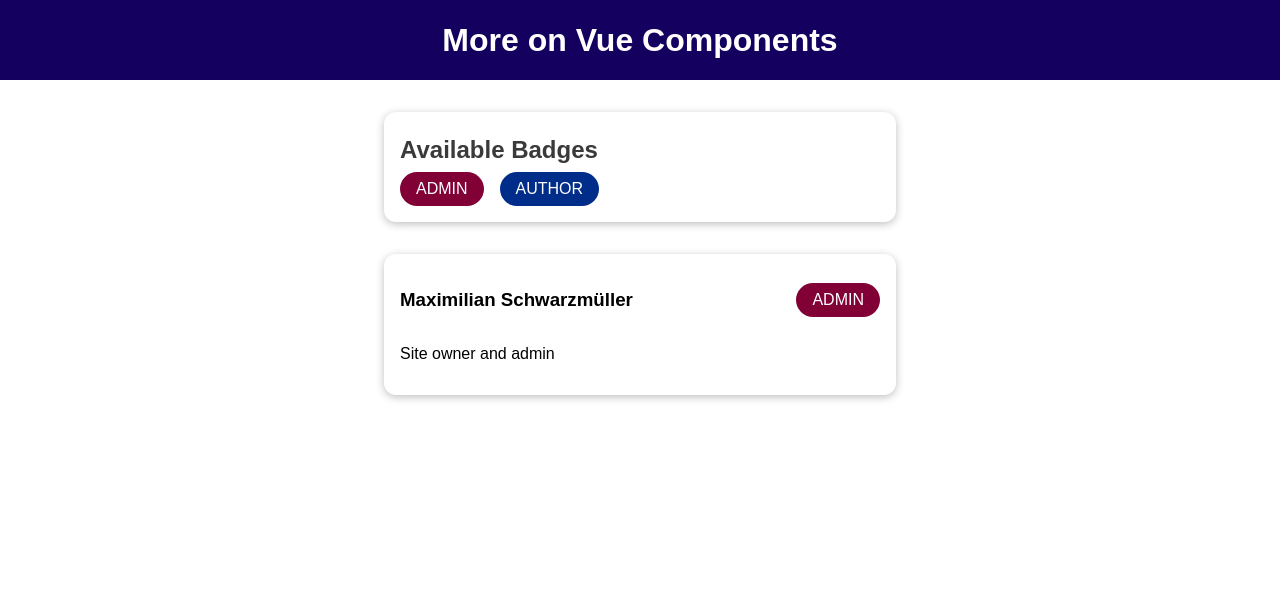
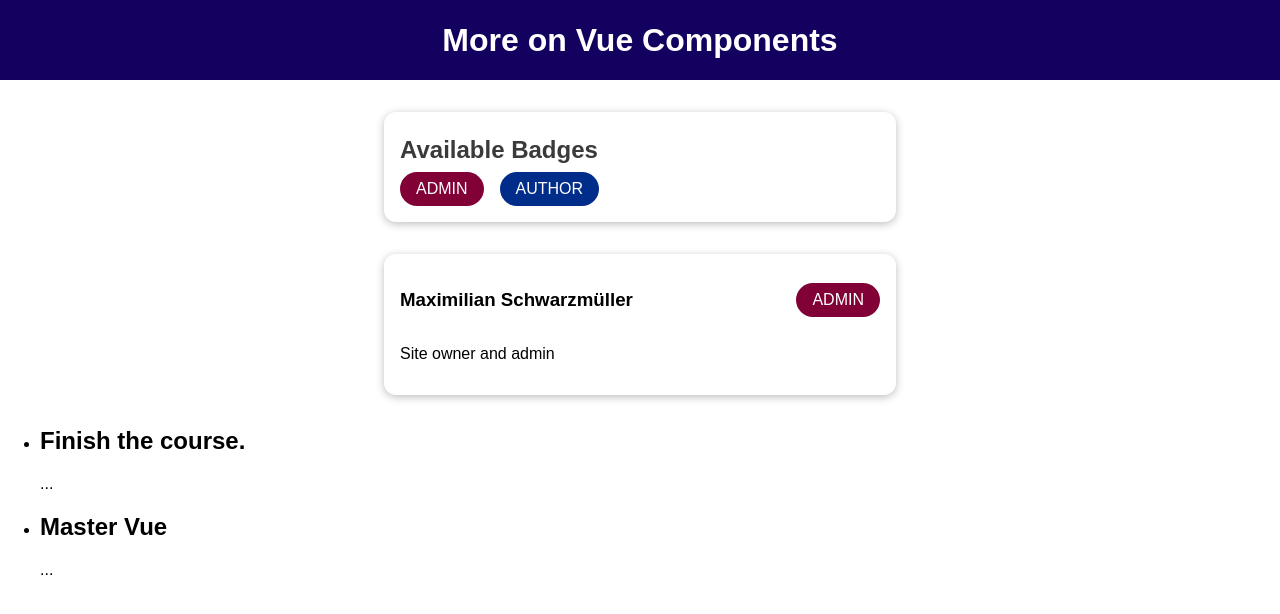
Before and after one commit to castrosanabriajohn/vue-components-badges-project, a Vue app: page / in a window 1280 px wide. Shown: the top 614 px of the page. Built offline with nearby package versions, Linux system fonts and the light colour scheme.

Commit message:
Scoped slots (with props)

```diff
--- a/src/App.vue
+++ b/src/App.vue
@@ -14,6 +14,18 @@
       :info-text="activeUser.description"
       :role="activeUser.role"
     />
+    <!-- <CourseGoals>
+      <template #default="props">
+        <h2>{{ props.goal }}</h2>
+        <p>{{ props["anotherProp"] }}</p>
+      </template>
+    </CourseGoals> -->
+    <!-- If you're only targetting only the default slot
+You can remove the unnecesary template wrapper -->
+    <CourseGoals #default="props">
+      <h2>{{ props.goal }}</h2>
+      <p>{{ props["anotherProp"] }}</p>
+    </CourseGoals>
   </div>
 </template>
 
@@ -21,6 +33,7 @@
 import TheHeader from "./components/TheHeader.vue";
 import UserInfo from "./components/UserInfo.vue";
 import BadgeList from "./components/BadgeList.vue";
+import CourseGoals from "./components/CourseGoals.vue";
 export default {
   components: {
     /* "the-header": TheHeader, */
@@ -28,6 +41,7 @@ export default {
     TheHeader,
     UserInfo,
     BadgeList,
+    CourseGoals,
   },
   data() {
     return {
--- /dev/null
+++ b/src/components/CourseGoals.vue
@@ -0,0 +1,25 @@
+<template>
+  <ul>
+    <li v-for="goal in goals" :key="goal">
+      <!--
+Scoped slots helps passing data from inside a component where a slot is
+defined (in this case CourseGoals) towards the component where the markup is
+passed (in this case App) by adding a prop that's linked to dynamic value for
+example:       -->
+      <slot :goal="goal" anotherProp="..."></slot>
+      <!--
+All of these props will be merged in a single props object that will be
+accesible to the markup in the main component
+       -->
+    </li>
+  </ul>
+</template>
+<script>
+export default {
+  data() {
+    return {
+      goals: ["Finish the course.", "Master Vue"],
+    };
+  },
+};
+</script>
```
